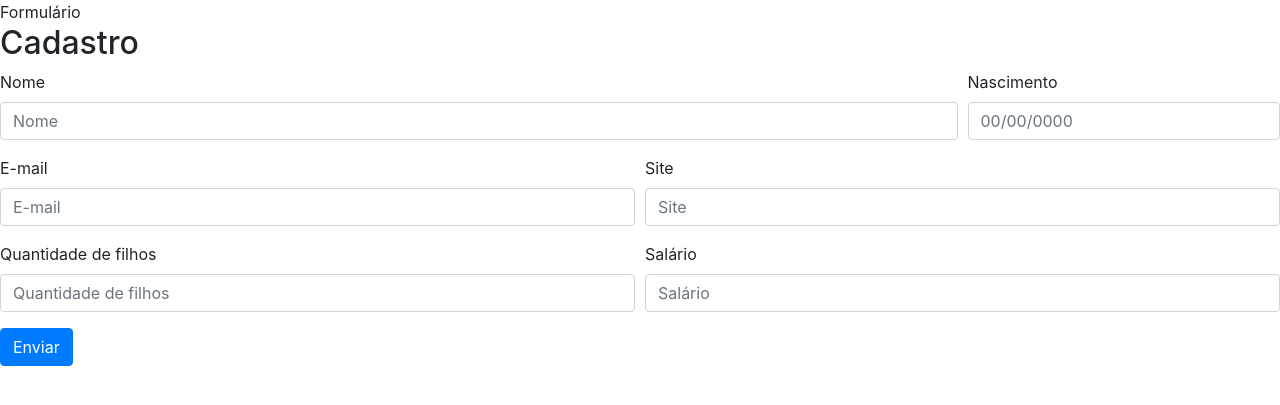
After one commit to adoniscs/php7completo-cod3r, a PHP site: page /formulario/formulario.php in a window 1280 px wide. The commit adds this page. Shown: the top 405 px of the page. Run offline with PHP 8.4, Linux system fonts and the light colour scheme; data that the repository does not hold is empty.

Commit message:
formulario em PHP com Bootstrap

```diff
--- /dev/null
+++ b/formulario/formulario.php
@@ -0,0 +1,54 @@
+<link rel="stylesheet" href="https://maxcdn.bootstrapcdn.com/bootstrap/4.0.0/css/bootstrap.min.css" integrity="sha384-Gn5384xqQ1aoWXA+058RXPxPg6fy4IWvTNh0E263XmFcJlSAwiGgFAW/dAiS6JXm" crossorigin="anonymous">
+<div class="titulo">Formulário</div>
+
+<h2>Cadastro</h2>
+
+<?php
+
+?>
+
+<form action="#" method="post">
+  <div class="form-row">
+
+    <div class="form-group col-md-9">
+      <label for="nome">Nome</label>
+      <input type="text" class="form-control" id="nome" name="nome" placeholder="Nome" value="<?= $_POST['nome'] ?>">
+    </div>
+
+    <div class="form-group col-md-3">
+      <label for="nascimento">Nascimento</label>
+      <input type="text" class="form-control" id="nascimento" name="nascimento" placeholder="00/00/0000" value="<?= $_POST['nascimento'] ?>">
+    </div>
+
+  </div>
+
+  <div class="form-row">
+
+    <div class="form-group col-md-6">
+      <label for="email">E-mail</label>
+      <input type="text" class="form-control" id="email" name="email" placeholder="E-mail" value="<?= $_POST['email'] ?>">
+    </div>
+
+    <div class="form-group col-md-6">
+      <label for="site">Site</label>
+      <input type="text" class="form-control" id="site" name="site" placeholder="Site" value="<?= $_POST['site'] ?>">
+    </div>
+
+  </div>
+
+  <div class="form-row">
+
+    <div class="form-group col-md-6">
+      <label for="filhos">Quantidade de filhos</label>
+      <input type="text" class="form-control" id="filhos" name="filhos" placeholder="Quantidade de filhos" value="<?= $_POST['filhos'] ?>">
+    </div>
+
+    <div class="form-group col-md-6">
+      <label for="salario">Salário</label>
+      <input type="text" class="form-control" id="salario" name="salario" placeholder="Salário" value="<?= $_POST['salario'] ?>">
+    </div>
+
+  </div>
+
+  <button class="btn btn-primary btn-large">Enviar</button>
+</form>
--- a/index.php
+++ b/index.php
@@ -52,6 +52,12 @@
                         <li><a href="exercicios.php?dir=tipos&file=conversoes">Conversões</a></li>
                     </ul>
                 </div>
+                <div class="modulo roxo">
+                    <h3>14. Formulário</h3>
+                    <ul>
+                        <li><a href="exercicios.php?dir=formulario&file=formulario">Formulário</a></li>
+                    </ul>
+                </div>
             </nav>
         </div>
     </main>
```
